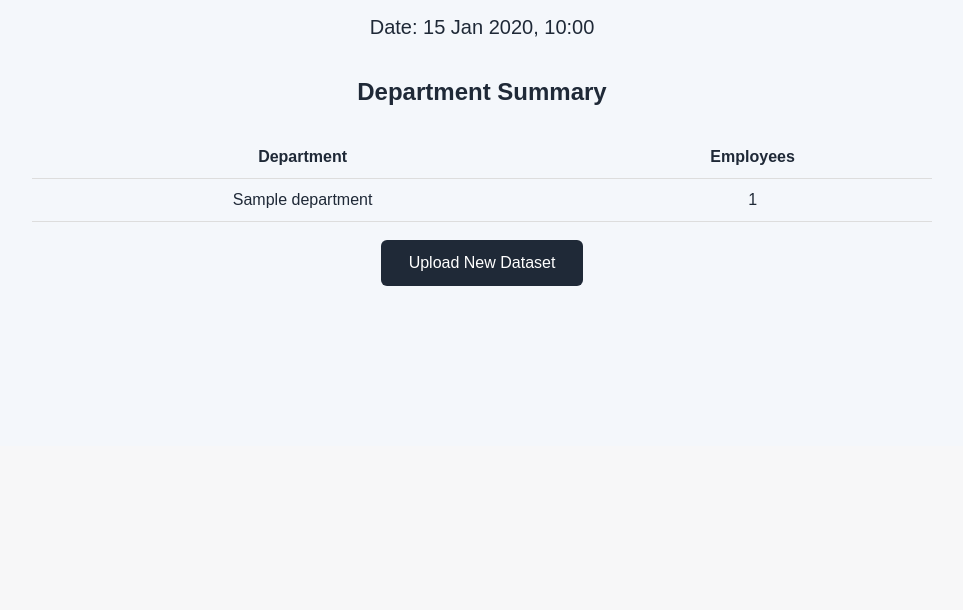
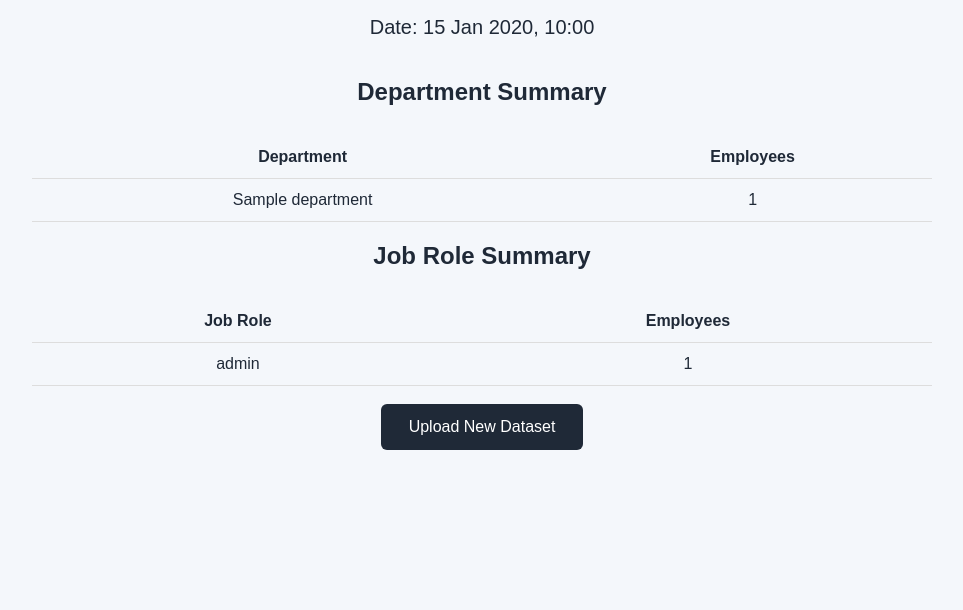
Before and after one commit to shridhartapakire/employee-turnover-prediction, a Django app: template templates/dashboard.html in a window 1280 px wide. Shown: the part 832-1442 px from the top of the page, without its empty margins (158-1121 px from the left). Before the commit the page ends 1118 px from the top, so only its background shows below. Run offline with Django 5.2, Linux system fonts and the light colour scheme; the template is opened without the code that fills it: most values are stand-ins (such as "Sample title", 1, 10 or a date in 2020).

Commit message:
Add job role summary to dashboard

```diff
--- a/templates/dashboard.html
+++ b/templates/dashboard.html
@@ -85,6 +85,26 @@
             </tbody>
         </table>
 
+        <h2>Job Role Summary</h2>
+
+        <table>
+            <thead>
+                <tr>
+                    <th>Job Role</th>
+                    <th>Employees</th>
+                </tr>
+            </thead>
+
+            <tbody>
+                {% for role in job_role_summary %}
+                <tr>
+                    <td>{{ role.JobRole }}</td>
+                    <td>{{ role.count }}</td>
+                </tr>
+                {% endfor %}
+            </tbody>
+        </table>
+
     {% else %}
 
         <p>No analysis has been performed yet.</p>
```
Also changed, not shown: core/views.py (+17 -1 lines).
